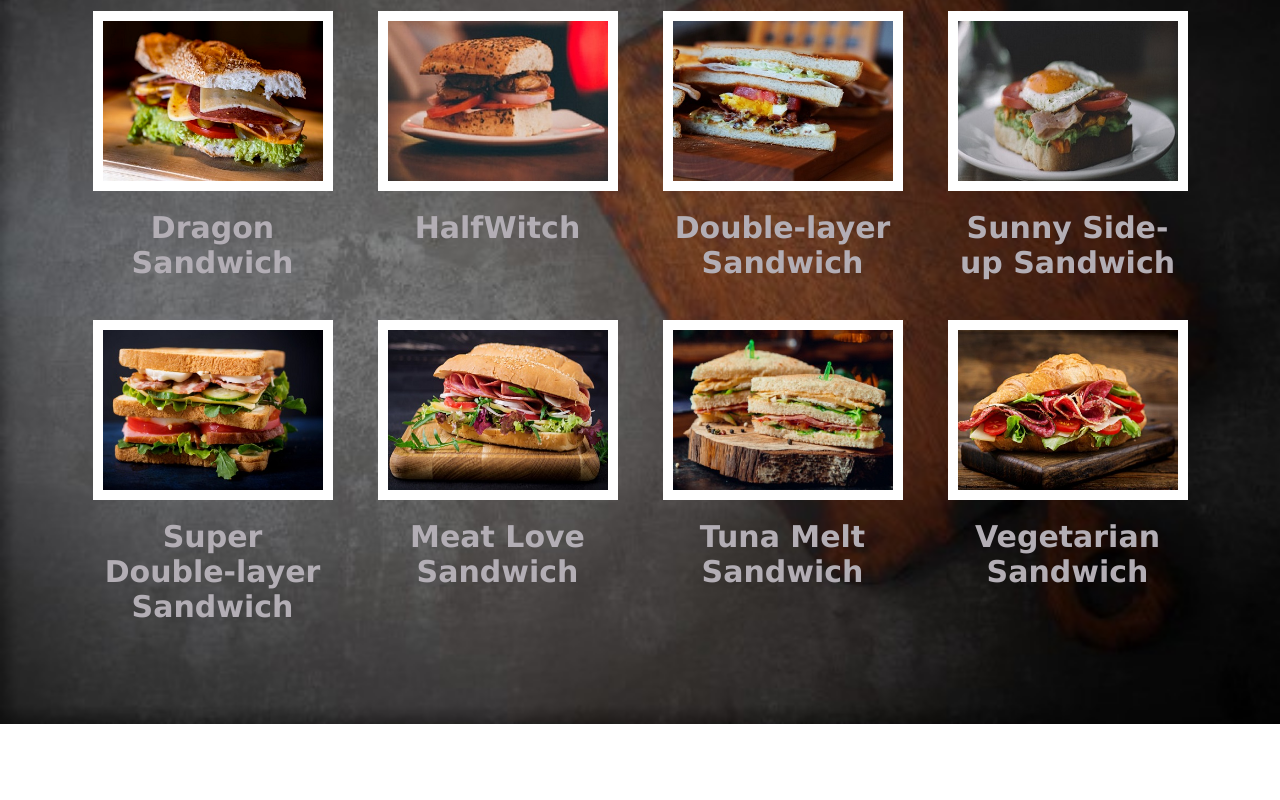
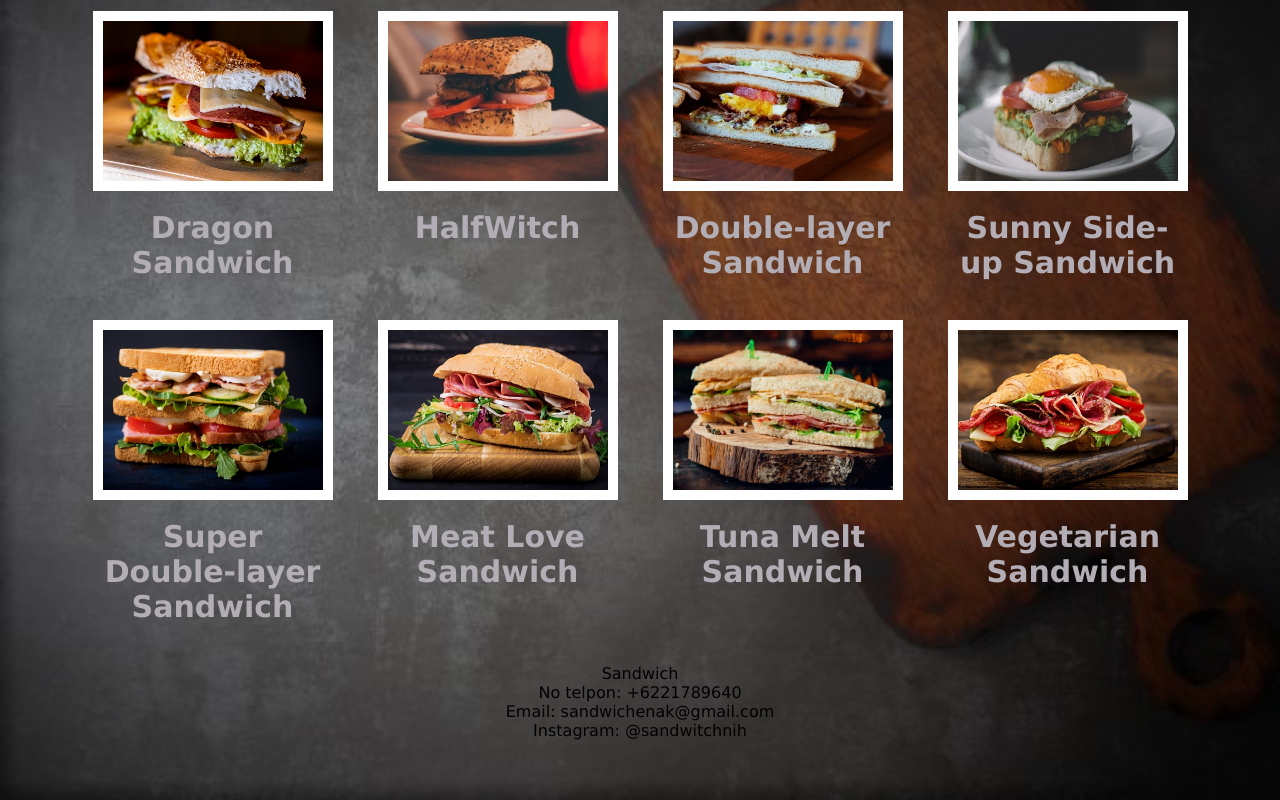
Before and after one commit to oktaveko/ProjectE17, a plain HTML site: page index.html in a window 1280 px wide. Shown: the part 1407-2207 px from the top of the page. Before the commit the page ends 2131 px from the top, so only its background shows below. Drawn offline with Linux system fonts and the light colour scheme.

Commit message:
Update index.html

```diff
--- a/index.html
+++ b/index.html
@@ -126,7 +126,18 @@
 </body>
 
 
-
+<footer>
+    <div class="footer-logo">Sandwich</div>
+    <div class="container"></div>
+        <div class="kontak-list">
+            <ul>
+                <li>No telpon: +6221789640</li>
+                <li>Email: sandwichenak@gmail.com</li>
+                <li>Instagram: @sandwitchnih</li>
+            </ul>
+        </div>
+    </div>
+  </footer>
 
 
 
```
